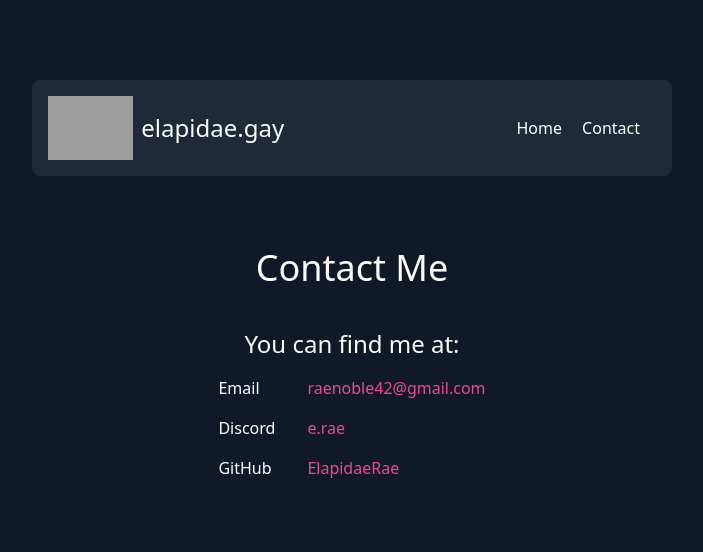
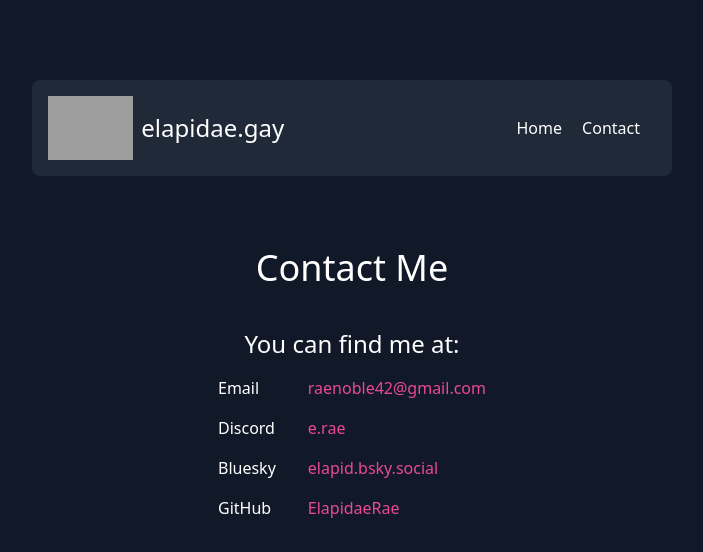
Before and after one commit to ElapidaeRae/c3website, a SvelteKit app: page /contact in a window 1280 px wide. Shown: the top 552 px of the page, without its empty margins (288-991 px from the left). Built offline with nearby package versions, Linux system fonts and the light colour scheme; grey boxes are pictures that could not be loaded.

Commit message:
Restore Bluesky link in contact section

```diff
--- a/src/routes/contact/+page.svelte
+++ b/src/routes/contact/+page.svelte
@@ -11,10 +11,10 @@
                 <td class="px-4 py-2">Discord</td>
                 <td class="px-4 py-2"><span class="text-pink-500">e.rae</span></td>
             </tr>
-<!--            <tr>-->
-<!--                <td class="px-4 py-2">Bluesky</td>-->
-<!--                <td class="px-4 py-2"><a href="https://bsky.app/profile/elapid.bsky.social" class="text-pink-500">elapid.bsky.social</a></td>-->
-<!--            </tr>-->
+            <tr>
+                <td class="px-4 py-2">Bluesky</td>
+                <td class="px-4 py-2"><a href="https://bsky.app/profile/elapid.bsky.social" class="text-pink-500">elapid.bsky.social</a></td>
+            </tr>
 <!--            <tr>-->
 <!--                <td class="px-4 py-2">Your walls</td>-->
 <!--                <td class="px-4 py-2"><a href="192.168.0.1" class="text-pink-500">I know your IP address</a></td>-->
```
